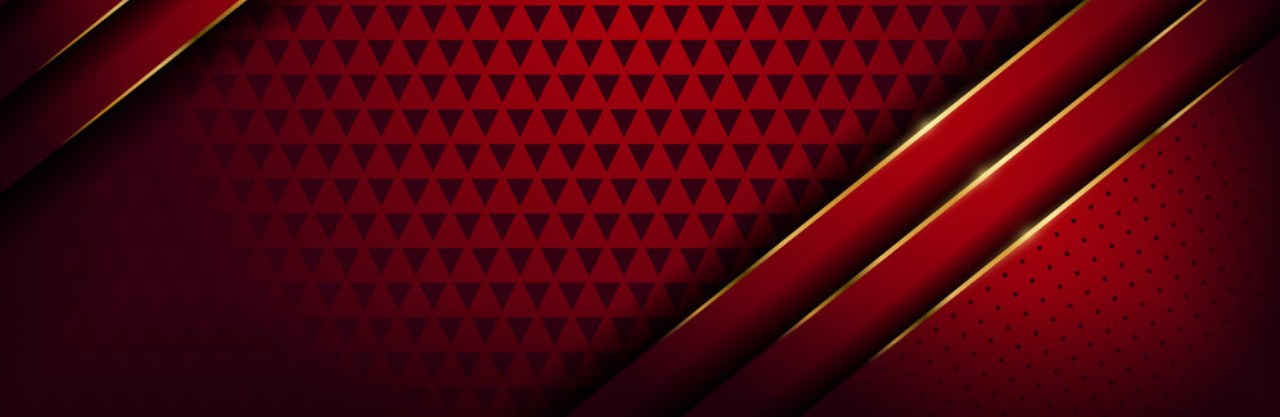
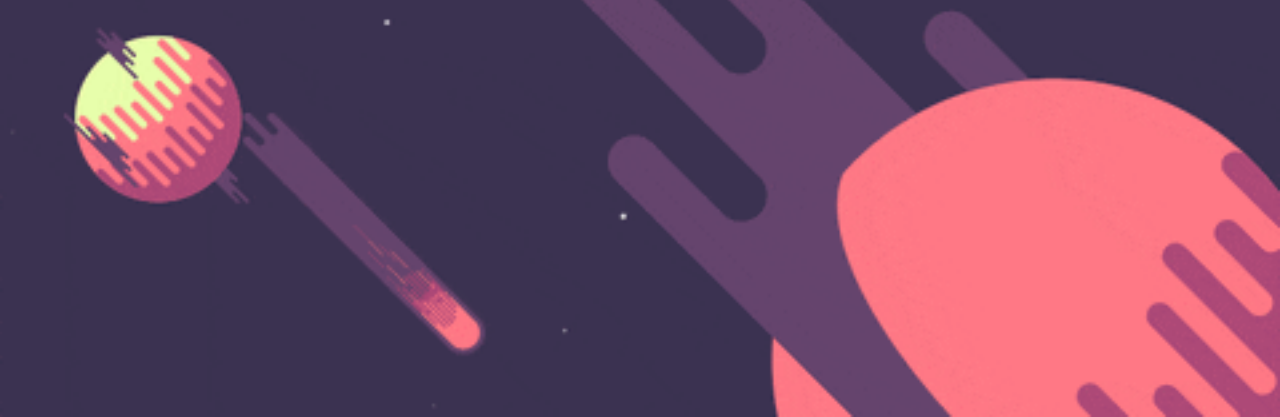
Before and after one commit to shaannessy25/myPagePlus, a Django app: page / in a window 1280 px wide. Shown: the part 383-800 px from the top of the page. Run offline with Django 3.2, Linux system fonts and the light colour scheme; some libraries are stand-ins or nearby versions.

Commit message:
[fix front end]

```diff
--- a/static/style.css
+++ b/static/style.css
@@ -1,10 +1,5 @@
 body {
-<<<<<<< HEAD
   background-image: url('./images/giphy.gif');
-=======
-  padding-top: 4rem;
-  background-image: url('./images/redbackground.jpg');
->>>>>>> aecaf4f15bc74a6bd1b6267aaf151f082583c189
   background-position: center;
   background-size: cover;
   height: 100vh;
```
